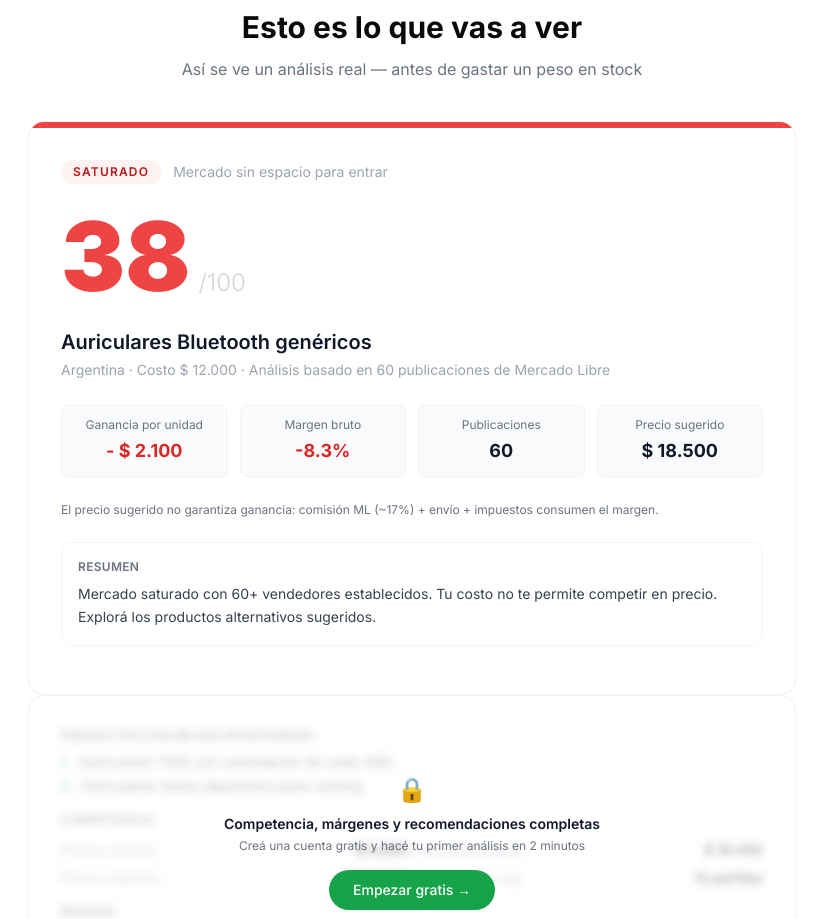
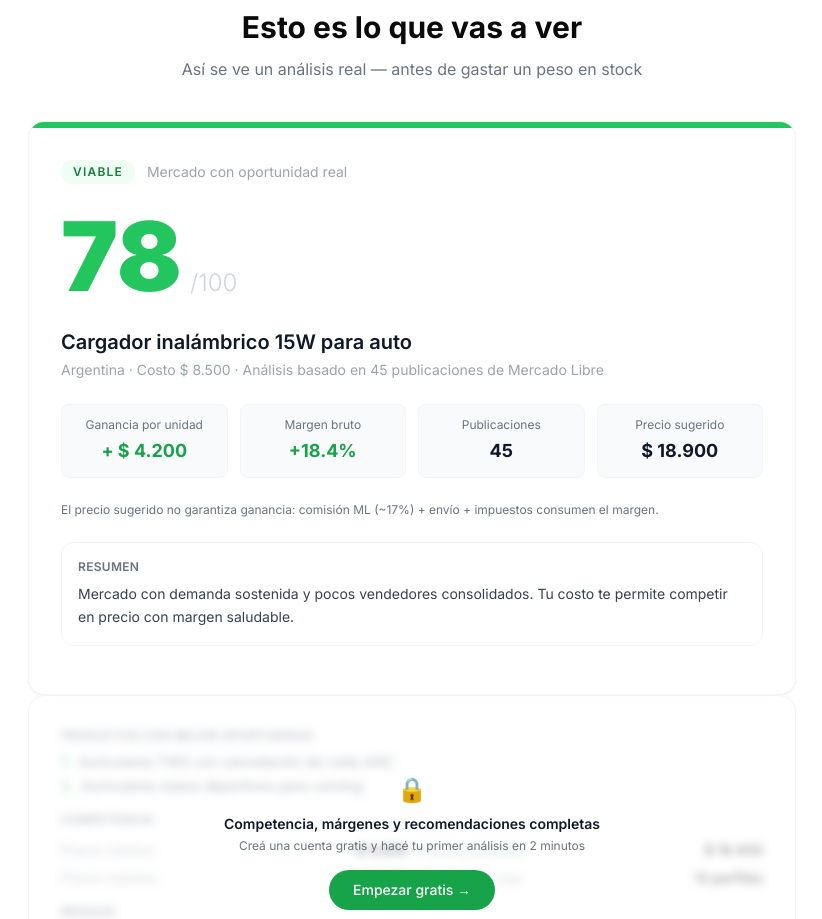
Before and after one commit to caudalproject/nichalo, a Next.js app: page / in a window 1280 px wide. Shown: the part 1320-2239 px from the top of the page, without its empty margins (228-1050 px from the left). Built offline with nearby package versions, Linux system fonts and the light colour scheme; no server answers.

Commit message:
fix: cambiar demo estático de SATURADO a VIABLE en landing

```diff
--- a/app/page.tsx
+++ b/app/page.tsx
@@ -204,32 +204,32 @@ export default async function LandingPage() {
           <div className="mx-auto max-w-3xl relative">
             {/* Card de resultado mockeado */}
             <div className="bg-white rounded-2xl border border-gray-100 shadow-sm overflow-hidden">
-              <div className="h-1.5 w-full bg-red-500" />
+              <div className="h-1.5 w-full bg-green-500" />
               <div className="px-8 py-8">
                 <div className="flex items-center gap-3 mb-6">
-                  <span className="text-xs font-semibold tracking-widest uppercase px-3 py-1 rounded-full bg-red-50 text-red-700">
-                    SATURADO
+                  <span className="text-xs font-semibold tracking-widest uppercase px-3 py-1 rounded-full bg-green-50 text-green-700">
+                    VIABLE
                   </span>
-                  <span className="text-sm text-gray-400">Mercado sin espacio para entrar</span>
+                  <span className="text-sm text-gray-400">Mercado con oportunidad real</span>
                 </div>
                 <div className="flex items-baseline gap-2 mb-6">
-                  <span className="text-8xl font-black leading-none text-red-500">38</span>
+                  <span className="text-8xl font-black leading-none text-green-500">78</span>
                   <span className="text-2xl text-gray-300 font-light">/100</span>
                 </div>
-                <h3 className="text-xl font-semibold text-gray-900 mb-1">Auriculares Bluetooth genéricos</h3>
-                <p className="text-sm text-gray-400 mb-6">Argentina · Costo $ 12.000 · Análisis basado en 60 publicaciones de Mercado Libre</p>
+                <h3 className="text-xl font-semibold text-gray-900 mb-1">Cargador inalámbrico 15W para auto</h3>
+                <p className="text-sm text-gray-400 mb-6">Argentina · Costo $ 8.500 · Análisis basado en 45 publicaciones de Mercado Libre</p>
 
                 {/* Métricas */}
                 <div className="grid grid-cols-2 gap-3 md:grid-cols-4 mb-6">
                   {[
-                    { label: "Ganancia por unidad", value: "- $ 2.100" },
-                    { label: "Margen bruto", value: "-8.3%" },
-                    { label: "Publicaciones", value: "60" },
-                    { label: "Precio sugerido", value: "$ 18.500" },
+                    { label: "Ganancia por unidad", value: "+ $ 4.200", green: true },
+                    { label: "Margen bruto", value: "+18.4%", green: true },
+                    { label: "Publicaciones", value: "45", green: false },
+                    { label: "Precio sugerido", value: "$ 18.900", green: false },
                   ].map((m) => (
                     <div key={m.label} className="rounded-lg border border-gray-100 bg-gray-50 p-3 text-center">
                       <div className="text-xs text-gray-500">{m.label}</div>
-                      <div className={`mt-1 text-lg font-bold ${m.value.startsWith("-") ? "text-red-600" : "text-gray-900"}`}>{m.value}</div>
+                      <div className={`mt-1 text-lg font-bold ${m.green ? "text-green-600" : "text-gray-900"}`}>{m.value}</div>
                     </div>
                   ))}
                 </div>
@@ -242,7 +242,7 @@ export default async function LandingPage() {
                 <div className="rounded-xl border border-gray-100 p-4 mb-4">
                   <p className="text-xs font-semibold text-gray-500 uppercase tracking-wide mb-2">Resumen</p>
                   <p className="text-sm text-gray-700 leading-relaxed">
-                    Mercado saturado con 60+ vendedores establecidos. Tu costo no te permite competir en precio. Explorá los productos alternativos sugeridos.
+                    Mercado con demanda sostenida y pocos vendedores consolidados. Tu costo te permite competir en precio con margen saludable.
                   </p>
                 </div>
               </div>
```
